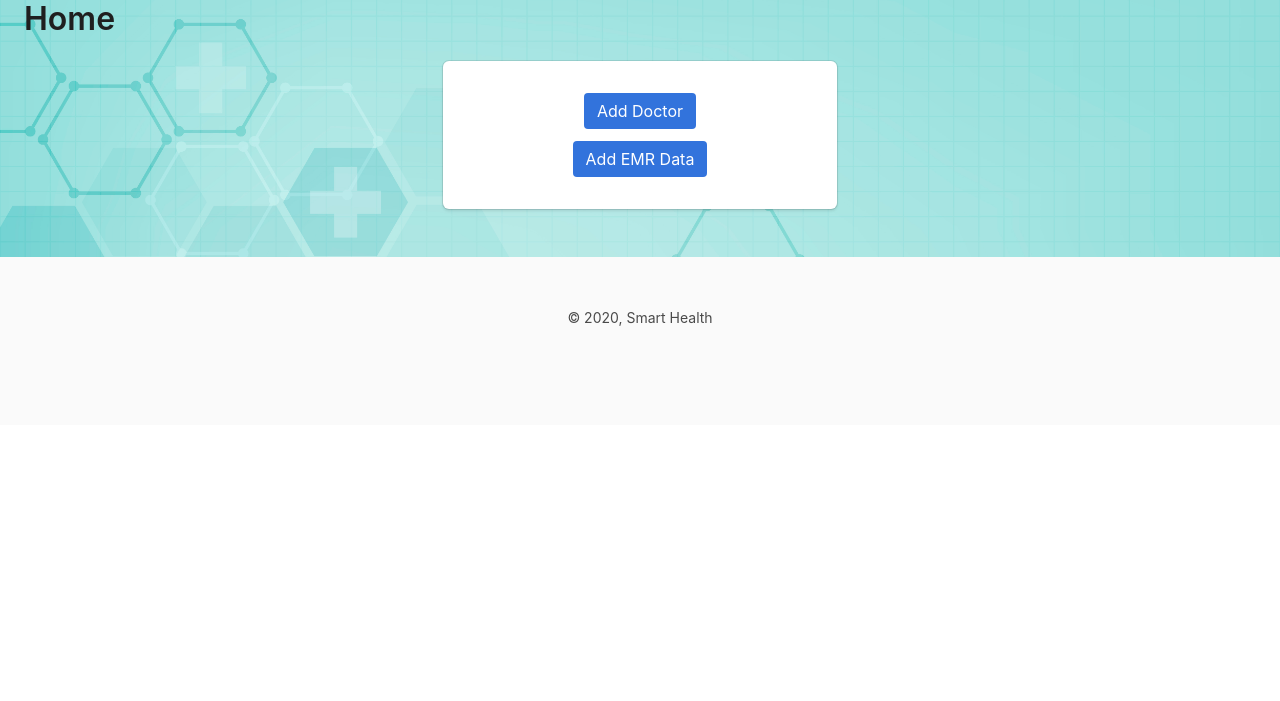
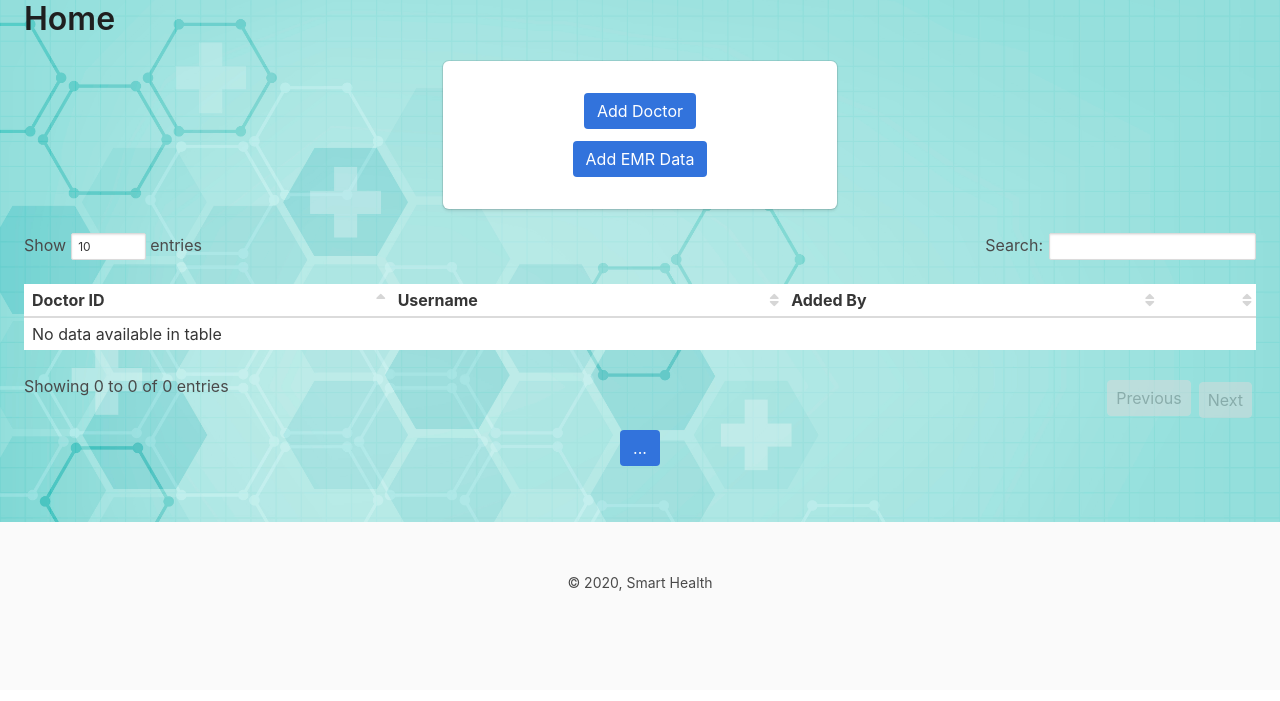
Before and after one commit to SmartHealth-ituse2020/SH-web, a Flask app: page /admin/dashboard in a window 1280 px wide. Shown: the part 99-800 px from the top of the page. Run offline with Flask 2, Linux system fonts and the light colour scheme; the visitor is signed in with stand-in values (Sample User, id 1); data that the repository does not hold is empty; some libraries are stand-ins or nearby versions.

Commit message:
Admin dashboard now shows "doctor" table partially

```diff
--- a/smarthealth_web/admin.py
+++ b/smarthealth_web/admin.py
@@ -5,7 +5,7 @@ from smarthealth_web.forms import AdminLoginForm, AddDoctorForm
 from flask import render_template, Blueprint
 from decouple import config
 from smarthealth_web.dboperations import (
-    get_admin_by_username, get_doctor_by_username_or_national_id, add_doctor_to_database
+    get_admin_by_username, get_doctor_by_username_or_national_id, add_doctor_to_database, query, get_admin_name_by_id
 )
 
 
@@ -28,7 +28,11 @@ def admin_login_required(view):
 @bp.route('/dashboard', methods=('GET',))
 @admin_login_required
 def home_page():
-    return render_template("admin/admin_dashboard.html")
+    rows = query("DOCTOR")
+    admin_names = ["",""]
+    for r in range(len(rows)):
+        admin_names[r] = get_admin_name_by_id(rows[r][8])
+    return render_template("admin/admin_dashboard.html", rows=rows, len=len(rows), admin_names=admin_names)
 
 
 @bp.route('/login', methods=('GET', 'POST'))
--- a/smarthealth_web/dboperations.py
+++ b/smarthealth_web/dboperations.py
@@ -116,3 +116,12 @@ def get_appointments_of_doctor(doctor_id):
             cur.execute(statement, (doctor_id, ))
             u = cur.fetchall()
     return u
+
+def get_admin_name_by_id(id):
+    statement = "SELECT * FROM admin WHERE id = %s;"
+    url = current_app.config['DATABASE']
+    with dbapi2.connect(url) as conn:
+        with conn.cursor() as cur:
+            cur.execute(statement, (id, ))
+            u = cur.fetchone()
+    return u[3]
--- a/smarthealth_web/templates/admin/admin_dashboard.html
+++ b/smarthealth_web/templates/admin/admin_dashboard.html
@@ -8,17 +8,53 @@
         <div class="box">
             <div class="block" style="margin-bottom: 1.5rem; margin-top: 1.5rem">
                 <div class="columns is-centered is-mobile">
-                    <a class="button is-link" href="{{ url_for("admin.add_doctor") }}">Add Doctor</a>
+                    <a class="button is-link" href="{{ url_for('admin.add_doctor') }}">Add Doctor</a>
                 </div>
             </div>
             <div class="block" style="margin-bottom: 1.5rem">
                 <div class="columns is-centered is-mobile">
-                    <a class="button is-link" href="{# url_for("admin.add_data") #}#">Add EMR Data</a>
+                    <a class="button is-link" href="{# url_for('admin.add_data') #}#">Add EMR Data</a>
                 </div>
             </div>
         </div>
     </div>
 </div>
+<table class="table is-narrow is-striped is-hoverable" width="100%">
+    <thead>
+        <tr>
+            <th>Doctor ID</th>
+            <th>Username</th>
+            <th>Added By</th>
+            <th></th>
+        </tr>
+    </thead>
+    <tbody>
+{% for i in range(0,len) %}
+        <tr>
+            <td>{{ rows[i][0] }}</td>
+            <td>{{ rows[i][4] }}</td>
+            <td>{{ admin_names[i] }}</td>
+            <td>
+                <a class="button is-danger">
+                    <span class="icon is-small is-left">
+                    <i class="fa fa-trash"></i>
+                    </span></a>
+            </td>
+        </tr>
+{%endfor%}
+    </tbody>
+</table>
+<script src="https://code.jquery.com/jquery-3.3.1.min.js"></script>
+<script src="https://cdnjs.cloudflare.com/ajax/libs/datatables/1.10.19/js/jquery.dataTables.min.js"></script>
+<script src="{{ url_for('static', filename='js/dataTables.bulma.min.js') }}"></script>
+<script>
+    $('.table').DataTable();
+</script>
+<div class="field is-grouped is-grouped-centered">
+    <span class="navbar-item">
+            <a class="button is-link">...</a>
+    </span>
+</div>
 
 
 {% endblock %}
```
